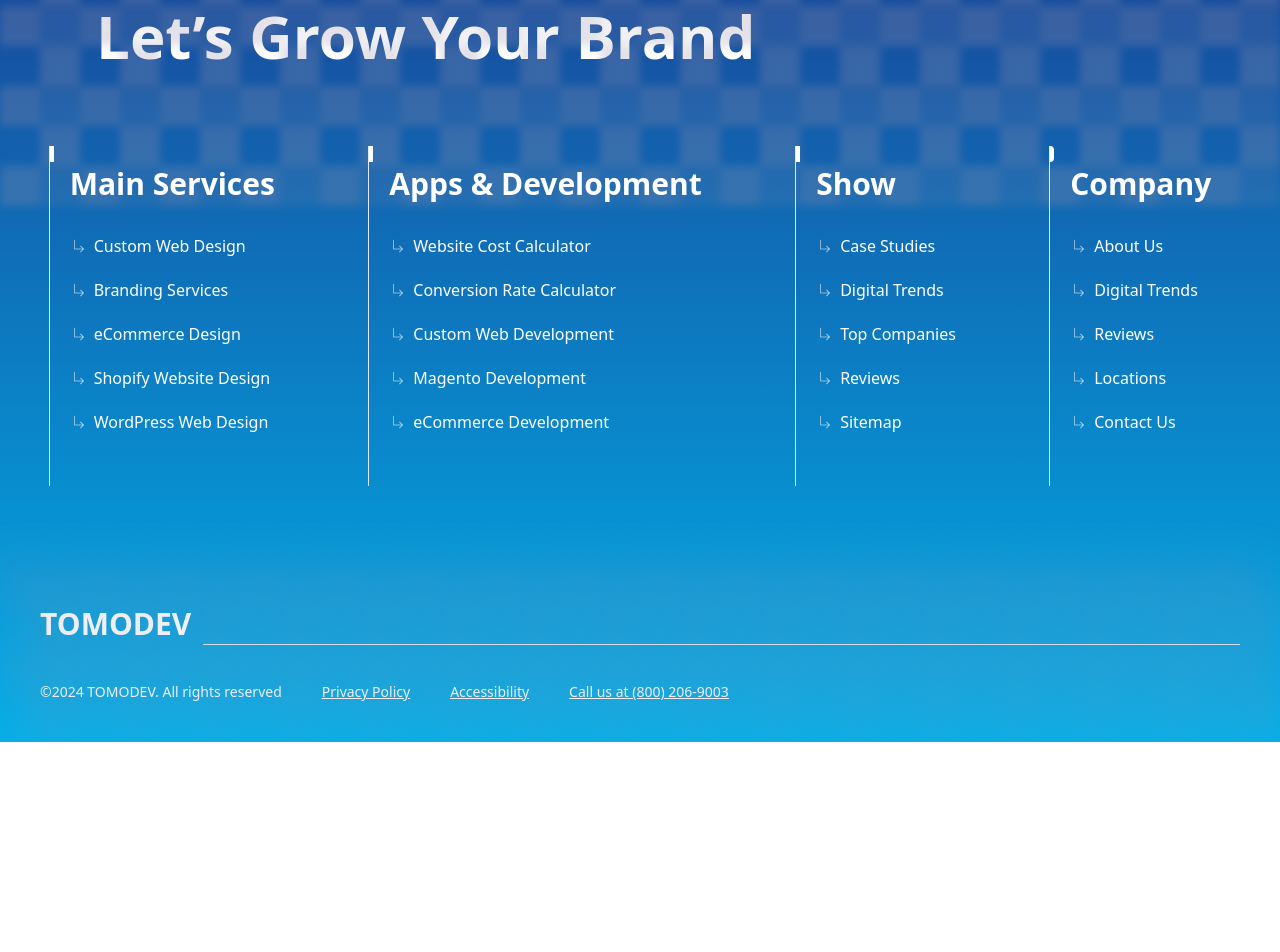
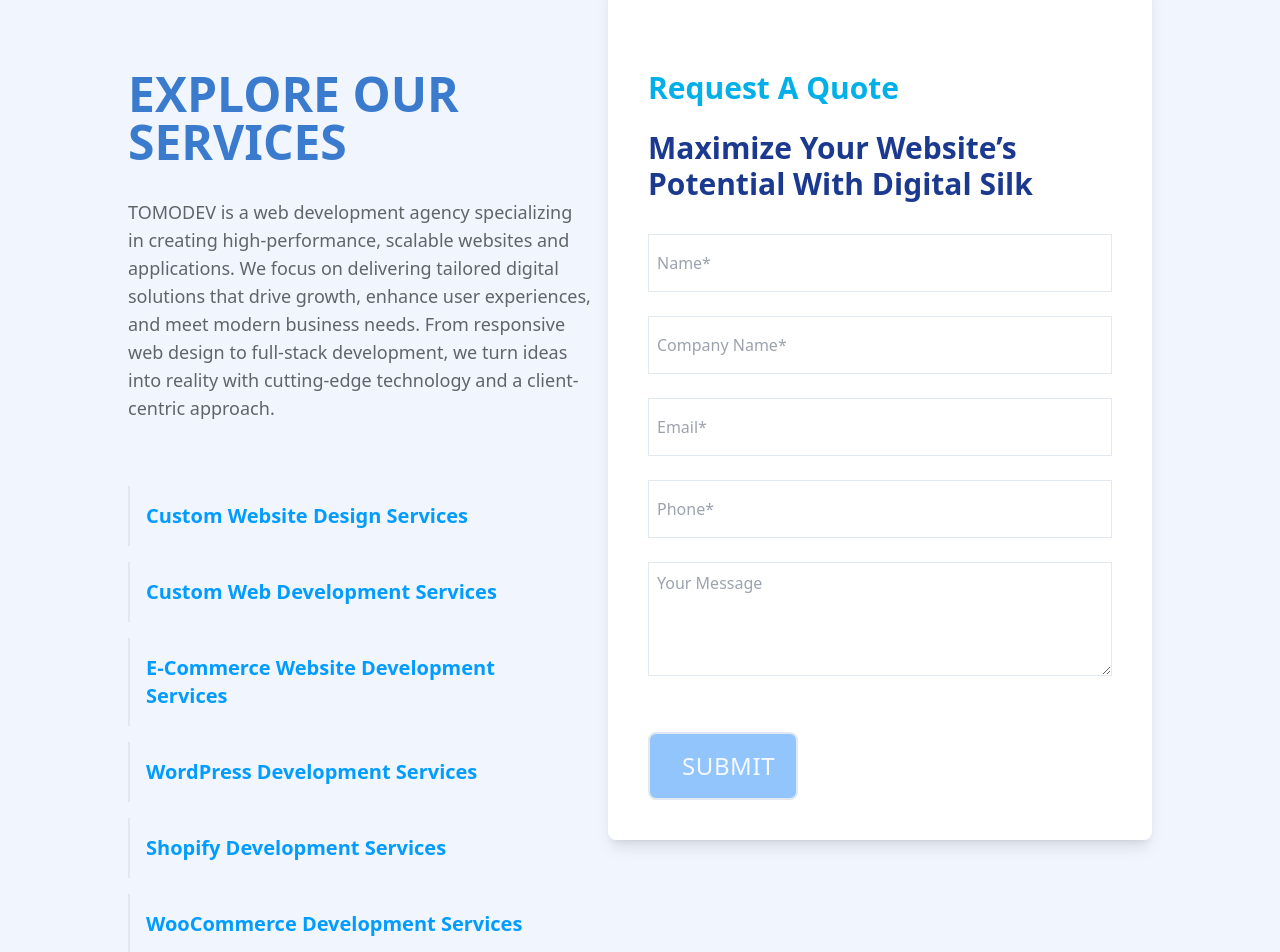
Before and after one commit to redaAssemghor/tomodev, a Next.js app: page /wordpress in a window 1280 px wide. Shown: the part 1020-1972 px from the top of the page. Before the commit the page ends 1762 px from the top, so only its background shows below. Built offline with nearby package versions, Linux system fonts and the light colour scheme.

Commit message:
form logic

```diff
--- a/animations/fadeIn.ts
+++ b/animations/fadeIn.ts
@@ -76,22 +76,3 @@
     backgroundSize: "200% 200%", // Set background size larger for better transition effect
   });
 };
-export const imageSliderAnimation = (items: HTMLDivElement) => {
-  const children = Array.from(items.children); // Convert HTMLCollection to Array
-  const tl = gsap.timeline({ repeat: -1, repeatDelay: 1 });
-
-  gsap.set(children, { autoAlpha: 0 });
-
-  tl.fromTo(
-    children,
-    { opacity: 0, x: 100 },
-    {
-      opacity: 1,
-      x: 0,
-      duration: 1,
-      stagger: 0.5,
-      repeat: -1, // To loop the carousel
-      yoyo: true, // So it reverses smoothly
-    }
-  );
-};
--- a/app/components/Carousal.tsx
+++ b/app/components/Carousal.tsx
@@ -25,7 +25,7 @@
       >
         {children}
       </div>
-      <div className="absolute w-full -bottom-16 flex items-center justify-between p-2">
+      <div className="absolute w-full -bottom-16 flex items-center justify-between p-4">
         <button onClick={prev} className="text-[--text3]">
           <SlArrowLeft size={40} />
         </button>
--- /dev/null
+++ b/app/components/Form.tsx
@@ -0,0 +1,206 @@
+import ShinyButton from "@/components/magicui/shiny-button";
+import { FormEvent, useRef, useState } from "react";
+import emailjs from "@emailjs/browser";
+import Image from "next/image";
+
+const data = [
+  {
+    service: "Custom Website Design Services",
+    description:
+      "We design and develop custom websites that are tailored to your business needs. Our websites are built to be responsive, fast, and secure.",
+  },
+  {
+    service: "Custom Web Development Services",
+    description:
+      "We develop custom web applications that are tailored to your business needs. Our web applications are built to be scalable, secure, and user-friendly.",
+  },
+  {
+    service: "E-Commerce Website Development Services",
+    description:
+      "We develop e-commerce websites that are tailored to your business needs. Our e-commerce websites are built to be user-friendly, secure, and scalable.",
+  },
+  {
+    service: "WordPress Development Services",
+    description:
+      "We develop custom WordPress websites that are tailored to your business needs. Our WordPress websites are built to be user-friendly, secure, and scalable.",
+  },
+  {
+    service: "Shopify Development Services",
+    description:
+      "We develop custom Shopify websites that are tailored to your business needs. Our Shopify websites are built to be user-friendly, secure, and scalable.",
+  },
+  {
+    service: "WooCommerce Development Services",
+    description:
+      "We develop custom WooCommerce websites that are tailored to your business needs. Our WooCommerce websites are built to be user-friendly, secure, and scalable.",
+  },
+  {
+    service: "Magento Development Services",
+    description:
+      "We develop custom Magento websites that are tailored to your business needs. Our Magento websites are built to be user-friendly, secure, and scalable.",
+  },
+];
+
+const Form = () => {
+  const [index, setIndex] = useState<number | null>(null);
+  const [submitted, setSubmitted] = useState(false);
+
+  const form = useRef<HTMLFormElement>(null);
+
+  const sendEmail = (e: FormEvent) => {
+    e.preventDefault();
+    if (!form.current) return;
+
+    emailjs
+      .sendForm("service_d8x35t6", "template_tdbycnl", form.current, {
+        publicKey: "qGvOnqjqYxrS_fhQo",
+      })
+      .then(
+        () => {
+          setSubmitted(true);
+          console.log("SUCCESS!");
+        },
+        (error) => {
+          console.log("FAILED...", error.text);
+        }
+      );
+  };
+
+  const handleMouseEnter = (i: number) => {
+    setIndex(i);
+  };
+
+  const handleMouseLeave = () => {
+    setIndex(null);
+  };
+  return (
+    <div className="relative flex flex-col gap-24 z-40 bg-[--light]">
+      <div className=" p-8 lg:p-32 ">
+        <div className="flex lg:flex-row flex-col gap-4">
+          <div className="relative h-full flex-1">
+            <div className="my-16">
+              <h1 className="text-5xl font-bold text-[--text-new2] py-8">
+                EXPLORE OUR SERVICES
+              </h1>
+              <p className="text-lg text-[--text2]">
+                TOMODEV is a web development agency specializing in creating
+                high-performance, scalable websites and applications. We focus
+                on delivering tailored digital solutions that drive growth,
+                enhance user experiences, and meet modern business needs. From
+                responsive web design to full-stack development, we turn ideas
+                into reality with cutting-edge technology and a client-centric
+                approach.
+              </p>
+            </div>
+            <div className="">
+              {data.map((service, i) => (
+                <div key={i}>
+                  <div
+                    className={`relative my-4 p-4 ${
+                      index === i ? "border-[--text1] border-l-4" : "border-l-2"
+                    }`}
+                  >
+                    <span
+                      className={`${
+                        index === i ? "block" : "hidden"
+                      } absolute w-0 h-0 top-1/2 left-0 border-t-8 border-b-8 border-l-4 border-transparent border-l-[--text1]`}
+                    ></span>
+                    <h1
+                      className="text-xl font-bold text-[--text1] cursor-pointer"
+                      onMouseEnter={() => handleMouseEnter(i)}
+                      onMouseLeave={() => handleMouseLeave}
+                    >
+                      {service.service}
+                    </h1>
+                    <p
+                      className={`text-[--text2] transition-max-height duration-1000 ease-in overflow-hidden text-lg ${
+                        index === i ? "max-h-96" : "max-h-0"
+                      }`}
+                    >
+                      {service.description}
+                    </p>
+                  </div>
+                </div>
+              ))}
+            </div>
+          </div>
+
+          <div className="flex-1 max-h-fit bg-white p-10 rounded-lg shadow-lg">
+            <div className="py-8">
+              <h1 className="text-[--secondary] text-3xl font-bold py-6">
+                Request A Quote
+              </h1>
+              <h1 className="text-[--text] text-3xl font-bold">
+                Maximize Your Website’s Potential With Digital Silk
+              </h1>
+            </div>
+            {!submitted ? (
+              <form
+                ref={form}
+                onSubmit={sendEmail}
+                className="flex flex-col gap-6"
+              >
+                <input
+                  className="px-2 py-4 border-[0.1px] outline-none text-[--text2] "
+                  type="text"
+                  placeholder="Name*"
+                  name="user_name"
+                />
+                <input
+                  className="px-2 py-4 border-[0.1px] outline-none text-[--text2] "
+                  type="text"
+                  placeholder="Company Name*"
+                  name="company_name"
+                />
+                <input
+                  className="px-2 py-4 border-[0.1px] outline-none text-[--text2] "
+                  type="email"
+                  placeholder="Email*"
+                  name="user_email"
+                />
+                <input
+                  className="px-2 py-4 border-[0.1px] outline-none text-[--text2] "
+                  type="tel"
+                  placeholder="Phone*"
+                  name="user_phone"
+                />
+
+                <textarea
+                  className="p-2 border-[0.1px] outline-none text-[--text2]"
+                  name="message"
+                  placeholder="Your Message"
+                  rows={4}
+                ></textarea>
+
+                <ShinyButton
+                  setIcon={false}
+                  className="border-2 bg-blue-300 w-[150px] mt-8"
+                  text="Submit"
+                />
+              </form>
+            ) : (
+              <div className="h-full flex flex-col gap-8 items-center justify-start mt-10">
+                <h1 className="text-3xl font-bold text-[--text]">
+                  Thank you for your request!
+                </h1>
+                <p className="text-[--text2]">
+                  Your message has been successfully received. We will get back
+                  to you shortly
+                </p>
+              </div>
+            )}
+          </div>
+        </div>
+      </div>
+
+      <div className="relative mt-10">
+        <div className="absolute items-center flex left-0 bottom-0 z-30">
+          <span className="bg-gradient-to-r from-[--text1] to-bg-inherit h-[100px] w-[300px]"></span>
+          <Image width={300} height={300} src={"/3web.webp"} alt="image" />
+        </div>
+      </div>
+    </div>
+  );
+};
+
+export default Form;
--- a/app/components/ServiceHero.tsx
+++ b/app/components/ServiceHero.tsx
@@ -5,10 +5,11 @@
 import Image from "next/image";
 import Link from "next/link";
 import { useRef } from "react";
-import { FaAngleRight } from "react-icons/fa";
+import { FaAngleRight, FaLongArrowAltDown } from "react-icons/fa";
 import { PiPaperPlaneRightFill } from "react-icons/pi";
 import { TiHomeOutline } from "react-icons/ti";
 import Carousal from "./Carousal";
+import Form from "./Form";
 
 type ServiceHeroProps = {
   name: string;
@@ -40,7 +41,7 @@
   });
 
   return (
-    <div className="relative h-full text-white">
+    <div className="relative text-white overflow-hidden">
       <div
         ref={ref}
         className="z-10 absolute h-full w-full bg-[--primary] bg-opacity-50"
@@ -50,6 +51,10 @@
         }}
       ></div>
       <div className="relative flex lg:flex-row flex-col gap-10 z-40 py-28 lg:px-32 px-4">
+        <h1 className="absolute flex flex-col gap-8 left-2 text-xl justify-center items-center translate-y-52 opacity-30">
+          <span className="rotate-90">SCROLL</span>
+          <FaLongArrowAltDown />
+        </h1>
         <div>
           <ul className="flex gap-4">
             <li className="flex items-center gap-2">
@@ -83,8 +88,8 @@
           />
         </div>
         <div className="relative max-w-[500px] p-5 shrink-0">
-          <h1 className="absolute top-0 -right-10 text-3xl font-bold transform translate-x-10">
-            TOMODEV
+          <h1 className="absolute right-0 text-4xl font-black translate-x-60 translate-y-52 rotate-90 opacity-30">
+            FEATURED WORK
           </h1>
           <Carousal>
             {modelsimg.map((img, i) => (
@@ -93,6 +98,7 @@
           </Carousal>
         </div>
       </div>
+      <Form />
     </div>
   );
 };
--- a/app/globals.css
+++ b/app/globals.css
@@ -12,6 +12,7 @@
   --text3: #04e4ff;
   --text: #1b398f;
   --dark: #00031f;
+  --text-new2: #3b7bce;
 }
 
 @layer base {
--- a/package.json
+++ b/package.json
@@ -9,6 +9,7 @@
     "lint": "next lint"
   },
   "dependencies": {
+    "@emailjs/browser": "^4.4.1",
     "@gsap/react": "^2.1.1",
     "@radix-ui/react-icons": "^1.3.0",
     "@radix-ui/react-navigation-menu": "^1.2.0",
```
Also changed, not shown: public/3web.webp (added), 1 other file (tests, documents, lock files or other folders).
